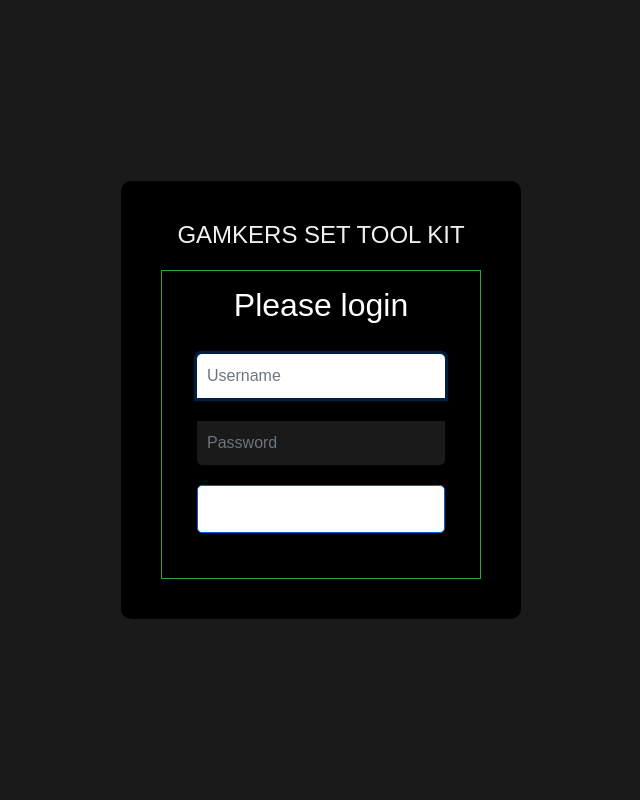
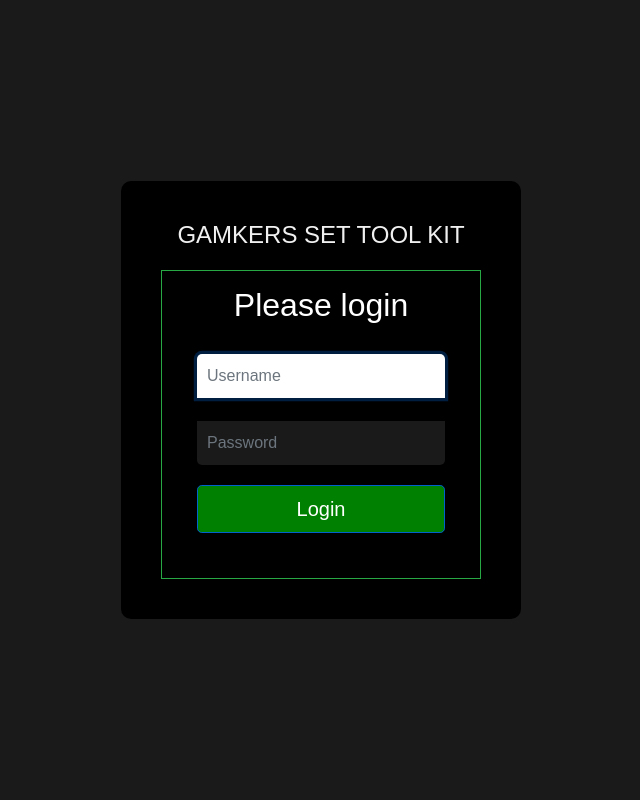
Before and after one commit to gamkers/GAMKERSET-KIT, a PHP site: page /login.php in a window 1280 px wide, with the pointer over the restyled element. Shown: the whole page, without its empty margins (319-959 px from the left). Run offline with PHP 8.4, Linux system fonts and the light colour scheme.

Commit message:
Update login.php

```diff
--- a/storm-web/login.php
+++ b/storm-web/login.php
@@ -101,7 +101,7 @@ else{
     }
 
     .btn:hover {
-        background-color: #fff;
+        background-color: green;
     }
 
     .container-fluid {
```
